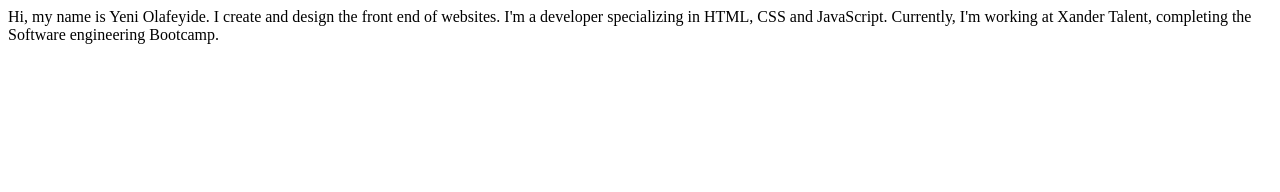
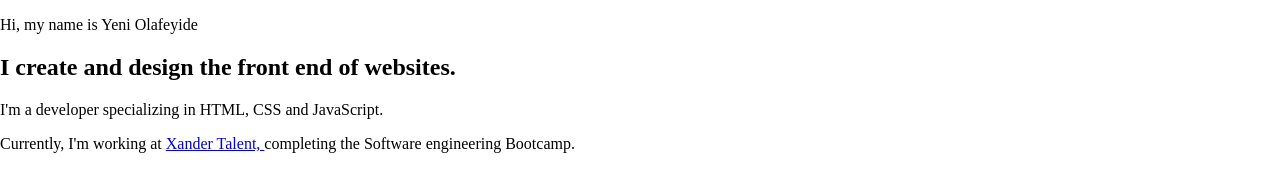
Before and after one commit to yeni2766/xander-html-css-exercise, a plain HTML site: page index.html in a window 1280 px wide. Drawn offline with Linux system fonts and the light colour scheme.

```diff
--- a/index.html
+++ b/index.html
@@ -8,8 +8,13 @@
     <link rel="stylesheet" href="./style.css" />
   </head>
   <body>
-    Hi, my name is Yeni Olafeyide. I create and design the
-    front end of websites. I'm a developer specializing in HTML, CSS and JavaScript.
-    Currently, I'm working at Xander Talent, completing the Software engineering Bootcamp.
+    <section id = 'intro'>
+        <p>Hi, my name is<span> Yeni Olafeyide</span></p><h1> I create and design the
+        front end of websites.</h1> <p>I'm a developer specializing in HTML, CSS and JavaScript.</p><p>
+        Currently, I'm working at <a href ='www.xandertalent.com'>Xander Talent, </a> completing the Software engineering Bootcamp.
+        </p>
+
+    </section>
+
   </body>
 </html>
--- a/style.css
+++ b/style.css
@@ -0,0 +1,5 @@
+body{
+    margin: 0;
+    padding:0;
+    box-sizing: border-box;
+}
```
